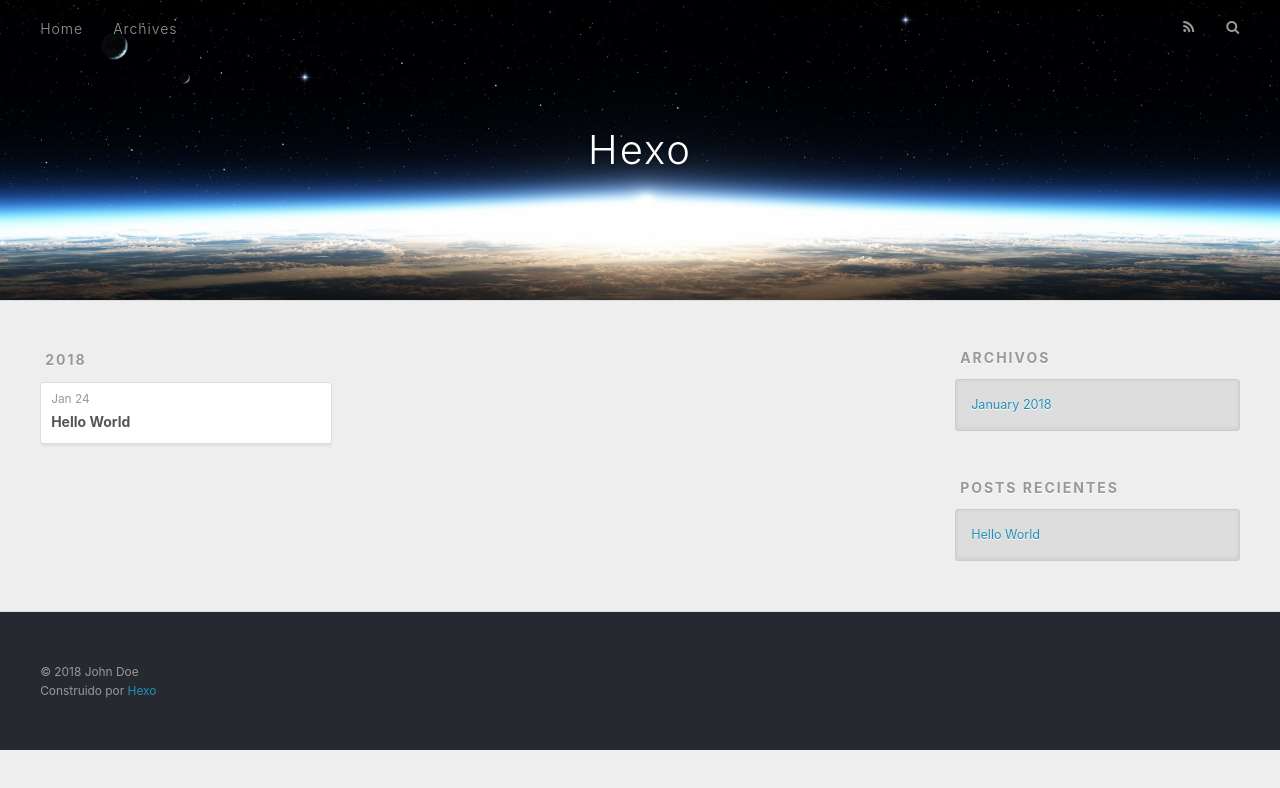
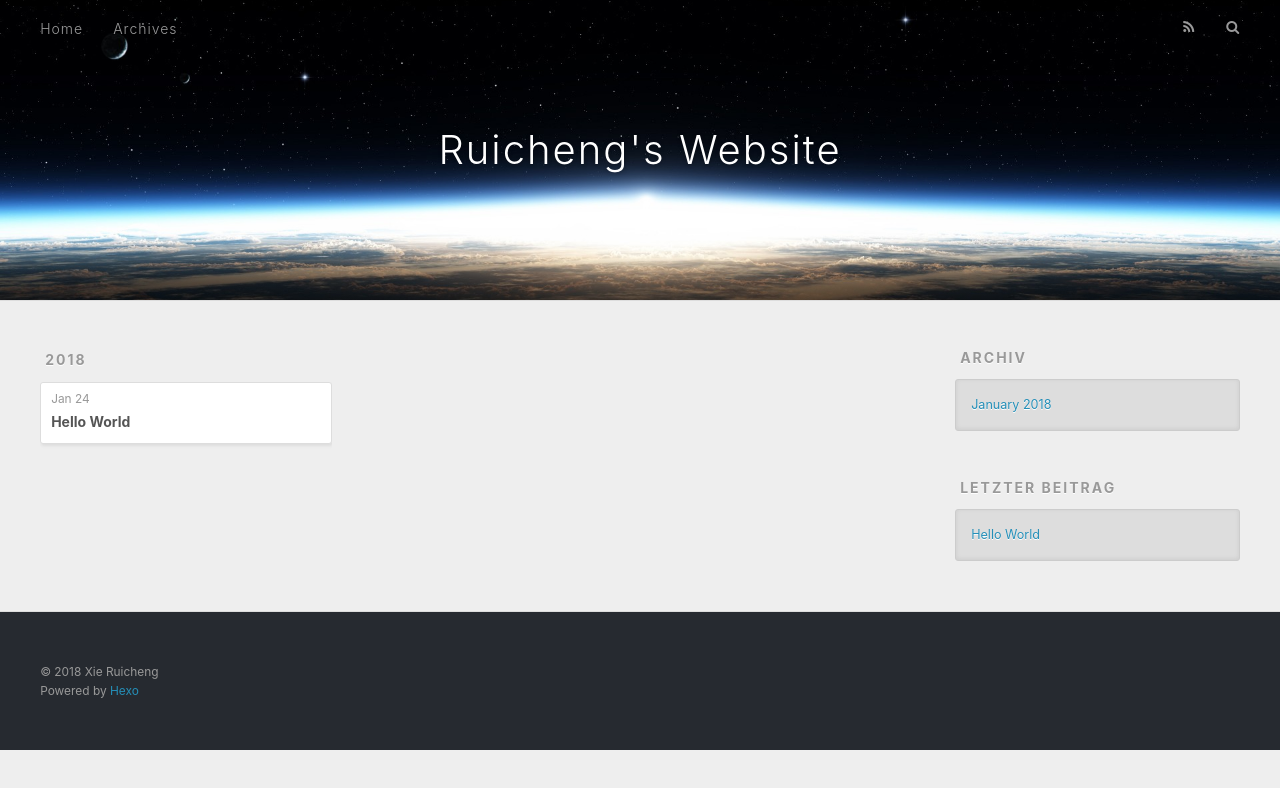
Before and after one commit to XieRuicheng/xieruicheng.github.io, a plain HTML site: page archives/2018/01/index.html in a window 1280 px wide. Drawn offline with nearby package versions, Linux system fonts and the light colour scheme.

Commit message:
Site updated: 2018-01-25 22:54:57

```diff
--- a/archives/2018/01/index.html
+++ b/archives/2018/01/index.html
@@ -5,16 +5,16 @@
 
 
 
-  <title>Archivos: 2018/1 | Hexo</title>
+  <title>Archiv: 2018/1 | Ruicheng&#39;s Website</title>
   <meta name="viewport" content="width=device-width, initial-scale=1, maximum-scale=1">
   <meta property="og:type" content="website">
-<meta property="og:title" content="Hexo">
+<meta property="og:title" content="Ruicheng&#39;s Website">
 <meta property="og:url" content="http://yoursite.com/archives/2018/01/index.html">
-<meta property="og:site_name" content="Hexo">
+<meta property="og:site_name" content="Ruicheng&#39;s Website">
 <meta name="twitter:card" content="summary">
-<meta name="twitter:title" content="Hexo">
+<meta name="twitter:title" content="Ruicheng&#39;s Website">
 
-    <link rel="alternate" href="/atom.xml" title="Hexo" type="application/atom+xml">
+    <link rel="alternate" href="/atom.xml" title="Ruicheng&#39;s Website" type="application/atom+xml">
 
 
     <link rel="icon" href="/favicon.png">
@@ -33,7 +33,7 @@
   <div id="header-outer" class="outer">
     <div id="header-title" class="inner">
       <h1 id="logo-wrap">
-        <a href="/" id="logo">Hexo</a>
+        <a href="/" id="logo">Ruicheng&#39;s Website</a>
       </h1>
 
     </div>
@@ -48,9 +48,9 @@
       </nav>
       <nav id="sub-nav">
 
-          <a id="nav-rss-link" class="nav-icon" href="/atom.xml" title="RSS"></a>
+          <a id="nav-rss-link" class="nav-icon" href="/atom.xml" title="RSS Feed"></a>
 
-        <a id="nav-search-btn" class="nav-icon" title="Buscar"></a>
+        <a id="nav-search-btn" class="nav-icon" title="Suche"></a>
       </nav>
       <div id="search-form-wrap">
         <form action="//google.com/search" method="get" accept-charset="UTF-8" class="search-form"><input type="search" name="q" class="search-form-input" placeholder="Search"><button type="submit" class="search-form-submit">&#xF002;</button><input type="hidden" name="sitesearch" value="http://yoursite.com"></form>
@@ -108,7 +108,7 @@
 
 
   <div class="widget-wrap">
-    <h3 class="widget-title">Archivos</h3>
+    <h3 class="widget-title">Archiv</h3>
     <div class="widget">
       <ul class="archive-list"><li class="archive-list-item"><a class="archive-list-link" href="/archives/2018/01/">January 2018</a></li></ul>
     </div>
@@ -118,7 +118,7 @@
 
 
   <div class="widget-wrap">
-    <h3 class="widget-title">Posts recientes</h3>
+    <h3 class="widget-title">letzter Beitrag</h3>
     <div class="widget">
       <ul>
 
@@ -138,8 +138,8 @@
 
   <div class="outer">
     <div id="footer-info" class="inner">
-      &copy; 2018 John Doe<br>
-      Construido por <a href="http://hexo.io/" target="_blank">Hexo</a>
+      &copy; 2018 Xie Ruicheng<br>
+      Powered by <a href="http://hexo.io/" target="_blank">Hexo</a>
     </div>
   </div>
 </footer>
```
Also changed, not shown: 2018/01/24/hello-world/index.html (+11 -11 lines), archives/2018/index.html (+12 -12 lines), archives/index.html (+12 -12 lines), index.html (+13 -13 lines).
